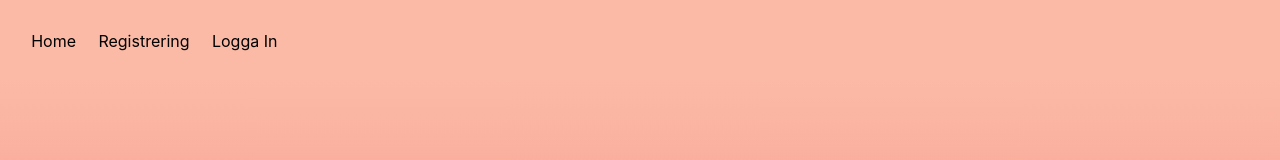
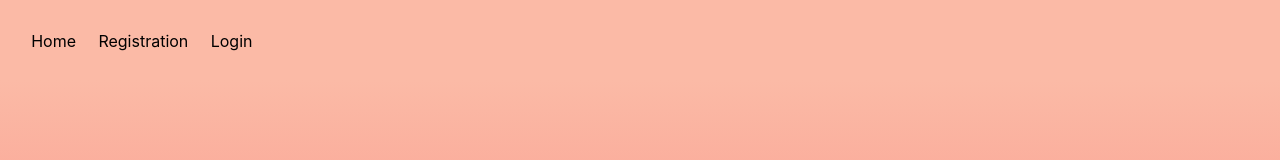
Before and after one commit to MartinEmson/FullstackG3, a React (Create React App) app in the folder frontend/: page / in a window 1280 px wide. Shown: the top 160 px of the page. Built offline with nearby package versions, Linux system fonts and the light colour scheme.

Commit message:
english app.js

```diff
--- a/frontend/src/App.js
+++ b/frontend/src/App.js
@@ -27,10 +27,10 @@ function App() {
           {isLoggedIn && (
             <>
               <li>
-                <Link to={'/profile'}>Profil</Link>
+                <Link to={'/profile'}>Profile</Link>
               </li>
               <li>
-                <Link to={`/messages`}>Meddelanden</Link>
+                <Link to={`/messages`}>Messages</Link>
               </li>
               <li>
                 <button id="logout" onClick={handleLogout}>
@@ -42,10 +42,10 @@ function App() {
           {!isLoggedIn && (
             <>
               <li>
-                <Link to={'/signup'}>Registrering</Link>
+                <Link to={'/signup'}>Registration</Link>
               </li>
               <li>
-                <Link to={'/login'}>Logga In</Link>
+                <Link to={'/login'}>Login</Link>
               </li>
             </>
           )}
```
